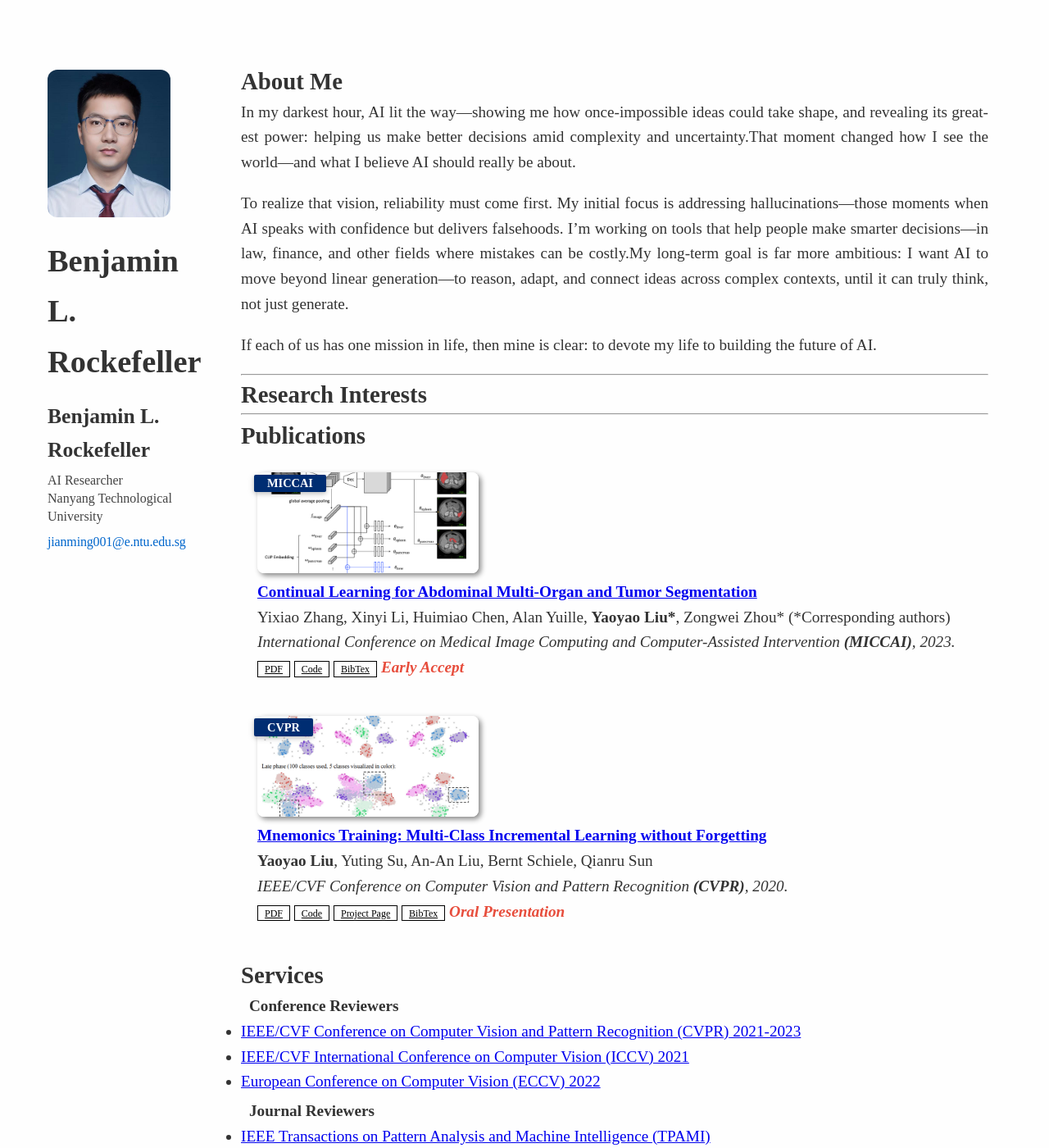
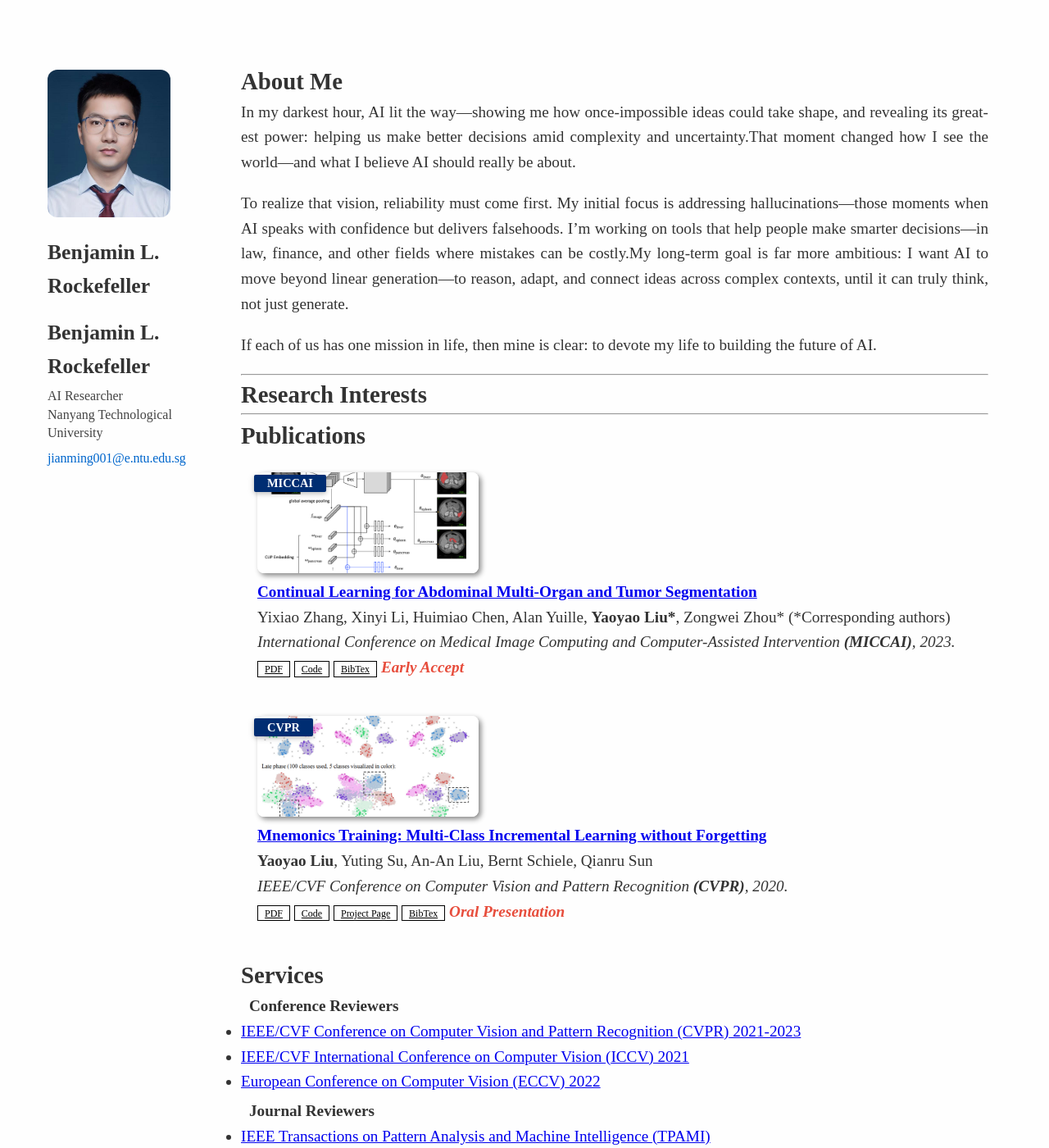
Before and after one commit to BenjaminRockefeller/benjaminrockefeller.github.io, a Jekyll site: the page built from index.md, in a window 1280 px wide and 1400 px high. Shown: the whole window at 82% size. Built offline with Jekyll 4.4.1, drawn with Linux system fonts in a browser that asks for light colours; a style sheet for code colours, icons or effects is not loaded; our own code applies the rules of GitHub Pages for plain Markdown files.

Commit message:
Update minimal-light.scss

```diff
--- a/_sass/minimal-light.scss
+++ b/_sass/minimal-light.scss
@@ -218,3 +218,29 @@
 .profile-text .email a:hover {
   text-decoration: underline;
 }
+header h1 {
+  font-size: 1.6rem;
+  font-weight: 600;
+}
+
+header position,
+header .university {
+  display: block;
+  font-size: 1rem;
+  color: #444;
+}
+
+header email {
+  display: block;
+  font-size: 0.85rem;
+  margin-top: 0.4rem;
+}
+
+header email a {
+  color: #0066cc;
+  text-decoration: none;
+}
+
+header email a:hover {
+  text-decoration: underline;
+}
```
